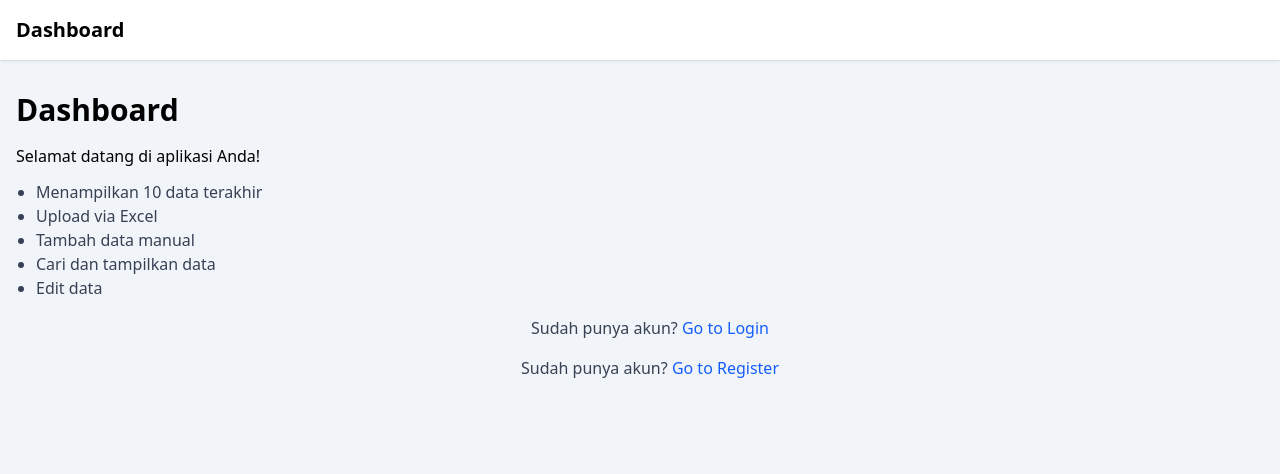
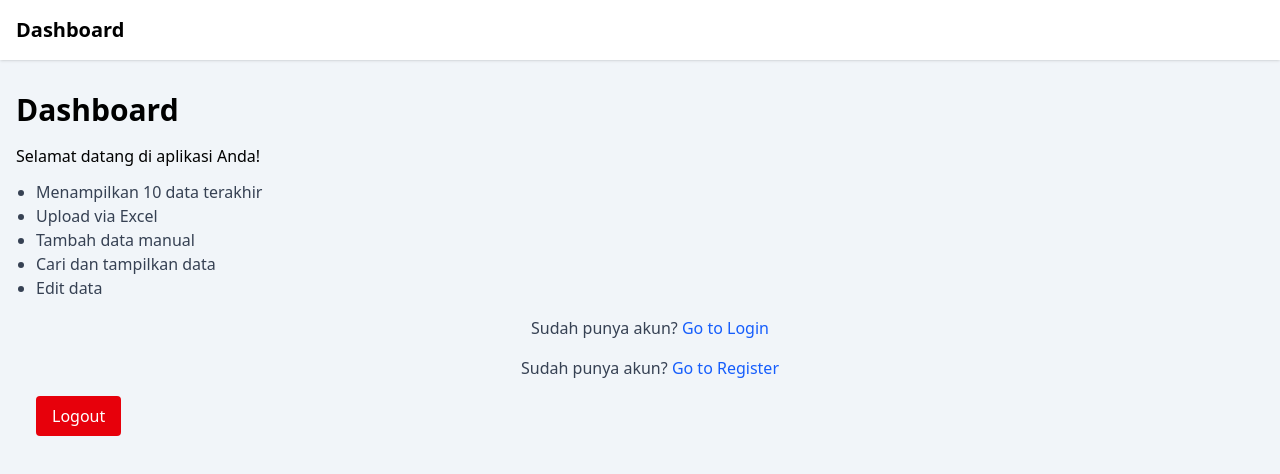
Before and after one commit to vDescent/frontend-pendataan-react, a React (Vite) app: page /dashboard in a window 1280 px wide. Shown: the top 474 px of the page. Built offline with nearby package versions, Linux system fonts and the light colour scheme; sample sign-in values are in the browser's storage.

Commit message:
chore: testing logout and it worked

```diff
--- a/src/pages/dashboard/Dashboard.jsx
+++ b/src/pages/dashboard/Dashboard.jsx
@@ -1,6 +1,13 @@
-import { Link } from "react-router-dom";
+import { useNavigate, Link } from "react-router-dom";
+import { logout } from "../../services/AuthService";
 
 export default function Dashboard() {
+  const navigate = useNavigate();
+
+  const handleLogout = ()=>{
+    logout();
+    navigate("/login");
+  }
   return (
     <div>
       <h1 className="text-3xl font-bold mb-4">Dashboard</h1>
@@ -18,12 +25,16 @@ export default function Dashboard() {
         </Link>
       </p>
 
-            <p className="mt-4 text-center">
+      <p className="mt-4 text-center">
         Sudah punya akun?{" "}
         <Link to="/register" className="text-blue-600 hover:underline">
           Go to Register
         </Link>
       </p>
+
+      <button onClick={handleLogout} className="mt-4 px-4 py-2 bg-red-600 text-white rounded">
+        Logout
+      </button>
       </ul>
     </div>
   );
```
